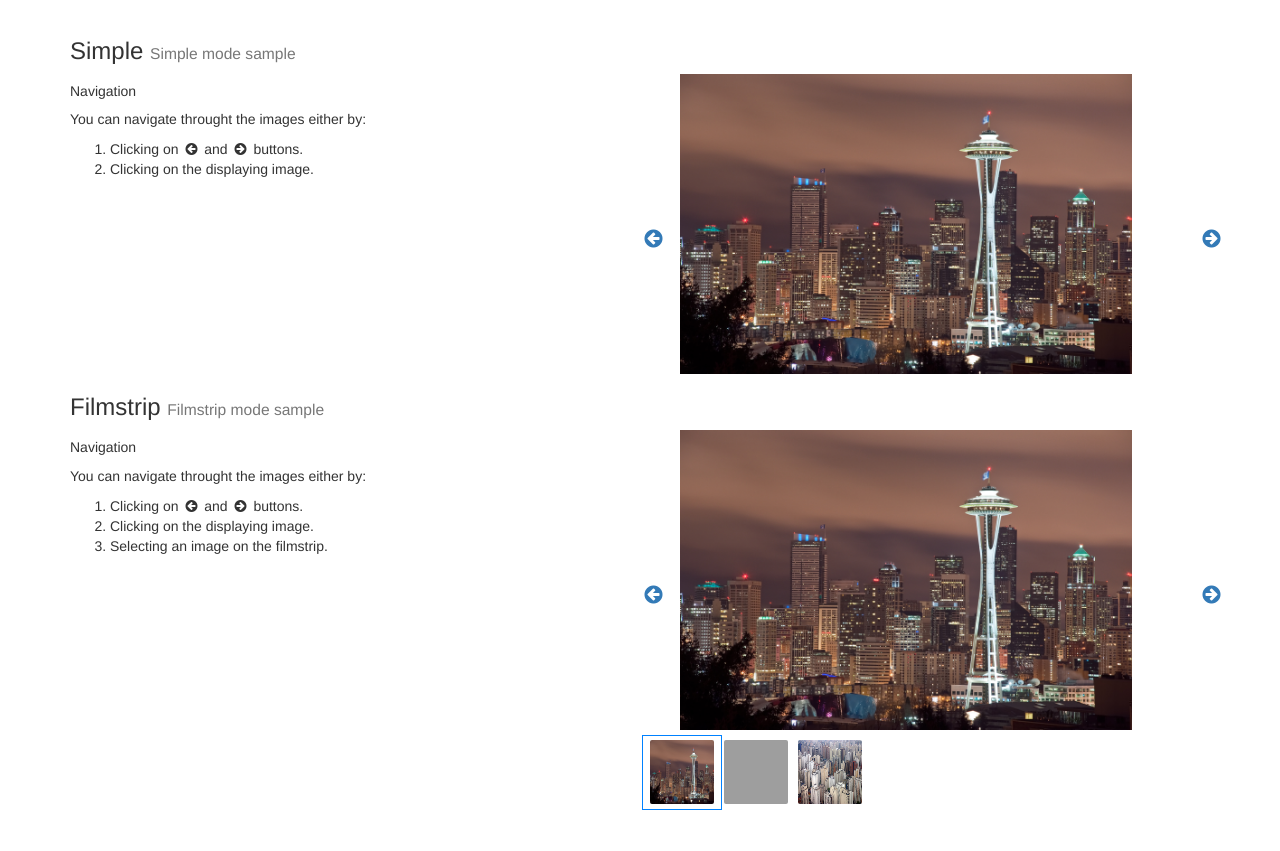
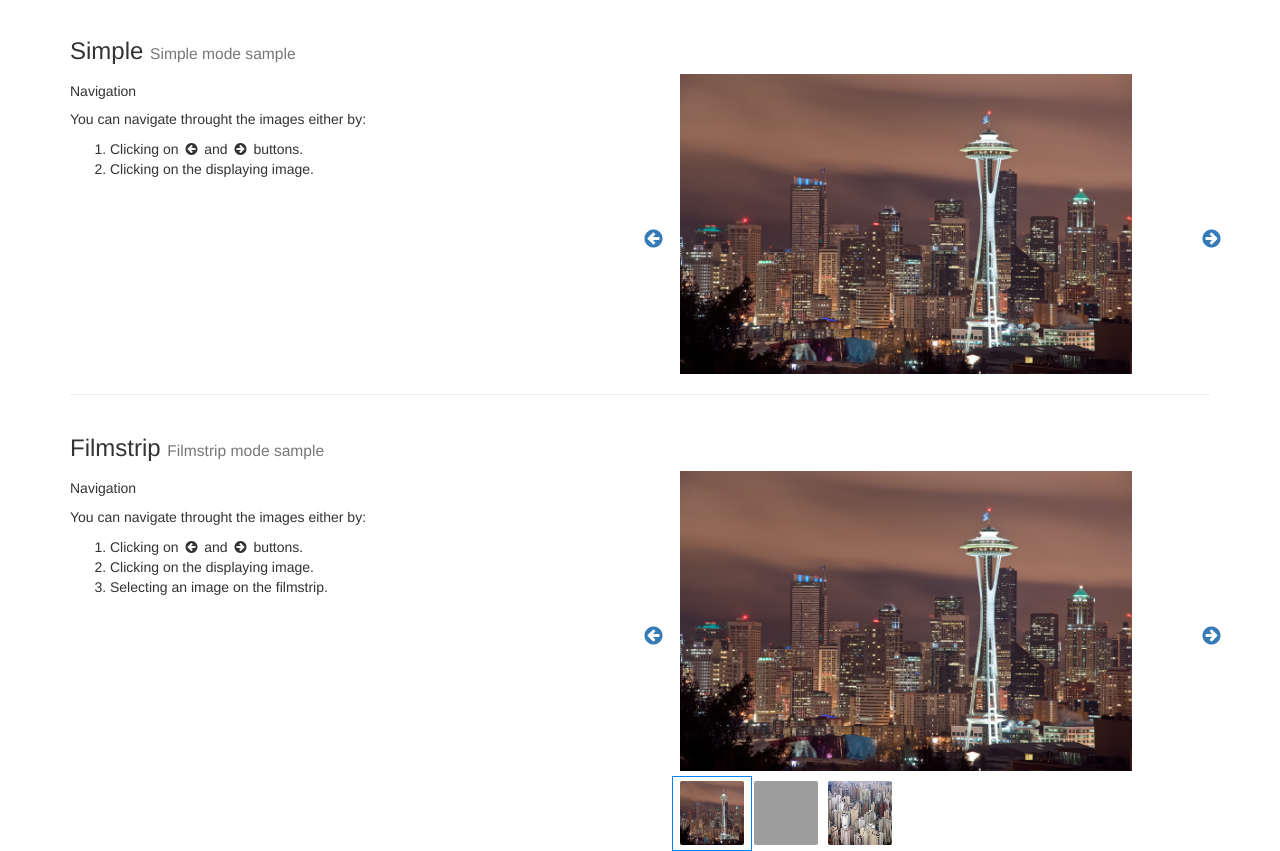
Before and after one commit to Manfred-Diaz/gallery-challenge, a plain HTML site: page index.html in a window 1280 px wide. Shown: the part 102-953 px from the top of the page. Before the commit the page ends 912 px from the top, so only its background shows below. Drawn offline with nearby package versions, Linux system fonts and the light colour scheme; grey boxes are pictures that could not be loaded.

Commit message:
Added separator between mode samples
Some css fixes.

```diff
--- a/index.html
+++ b/index.html
@@ -3,6 +3,7 @@
 <html>
   <head>
     <meta name="viewport" content="width=device-width, initial-scale=1">
+    <meta charset="utf-8">
     <title>Moody Gallery: Sample gallery implemented in TypeScript using pure DOM API.</title>
     <link rel="stylesheet" href="https://maxcdn.bootstrapcdn.com/bootstrap/3.3.4/css/bootstrap.min.css">
     <link rel="stylesheet" href="https://maxcdn.bootstrapcdn.com/bootstrap/3.3.4/css/bootstrap-theme.min.css">
@@ -52,9 +53,8 @@
             </div>
           </div>
         </div>
-
-
       </aside>
+      <hr>
       <aside class="row">
         <div class="col-xs-12">
           <h3>Filmstrip <small>Filmstrip mode sample</small></h3>
--- a/lib/gallery.css
+++ b/lib/gallery.css
@@ -91,6 +91,7 @@
   position: absolute;
   width: 100%;
   margin-top: 10px;
+  padding-left: 30px;
 
 }
 .gallery .strip .item {
```
